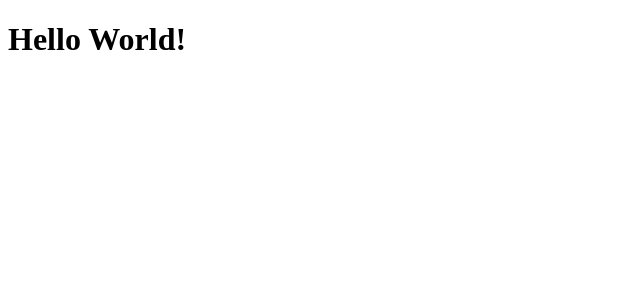
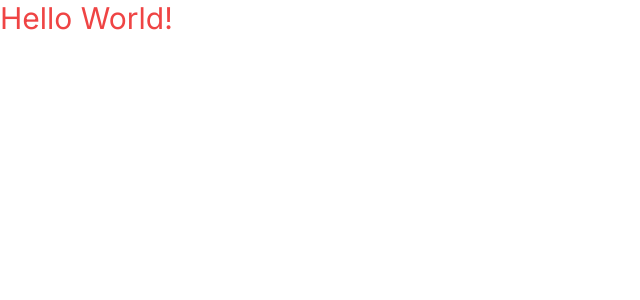
Before and after one commit to vsstevic/nineone-client, a Vue app: page / in a window 1280 px wide. Shown: the top 300 px of the page, without its empty margins (0-640 px from the left). Built offline with nearby package versions, Linux system fonts and the light colour scheme.

Commit message:
install development dependencies

```diff
--- /dev/null
+++ b/postcss.config.js
@@ -0,0 +1,6 @@
+module.exports = {
+  plugins: {
+    tailwindcss: {},
+    autoprefixer: {},
+  },
+}
--- a/src/App.vue
+++ b/src/App.vue
@@ -1,3 +1,11 @@
 <template>
-  <h1>Hello World!</h1>
+  <h1 class="text-3xl text-red-500">Hello World!</h1>
 </template>
+
+<style>
+@import url('https://fonts.googleapis.com/css2?family=Inter:wght@100;200;300;400;500;600;700;800;900&display=swap');
+
+@tailwind base;
+@tailwind components;
+@tailwind utilities;
+</style>
--- /dev/null
+++ b/tailwind.config.js
@@ -0,0 +1,16 @@
+module.exports = {
+  mode: 'jit',
+  purge: ['./public/**/*.html', './src/**/*.{js,vue}'],
+  darkMode: false, // or 'media' or 'class'
+  theme: {
+    extend: {
+      fontFamily: {
+        sans: 'Inter, "sans-serif"',
+      },
+    },
+  },
+  variants: {
+    extend: {},
+  },
+  plugins: [],
+}
--- a/vite.config.js
+++ b/vite.config.js
@@ -1,7 +1,7 @@
 import { defineConfig } from 'vite'
 import vue from '@vitejs/plugin-vue'
+import eslintPlugin from 'vite-plugin-eslint'
 
-// https://vitejs.dev/config/
 export default defineConfig({
-  plugins: [vue()]
+  plugins: [vue(), eslintPlugin()],
 })
```
Also changed, not shown: jest.config.js (added, +7 -0 lines), package.json (+31 -2 lines), .eslintrc.js (added), .prettierrc.json (added), 1 other file (tests, documents, lock files or other folders).
